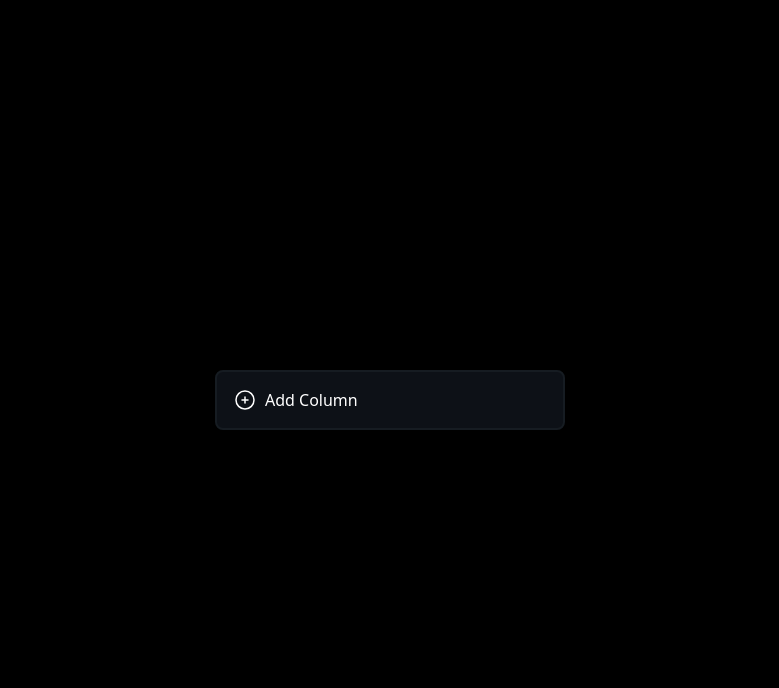
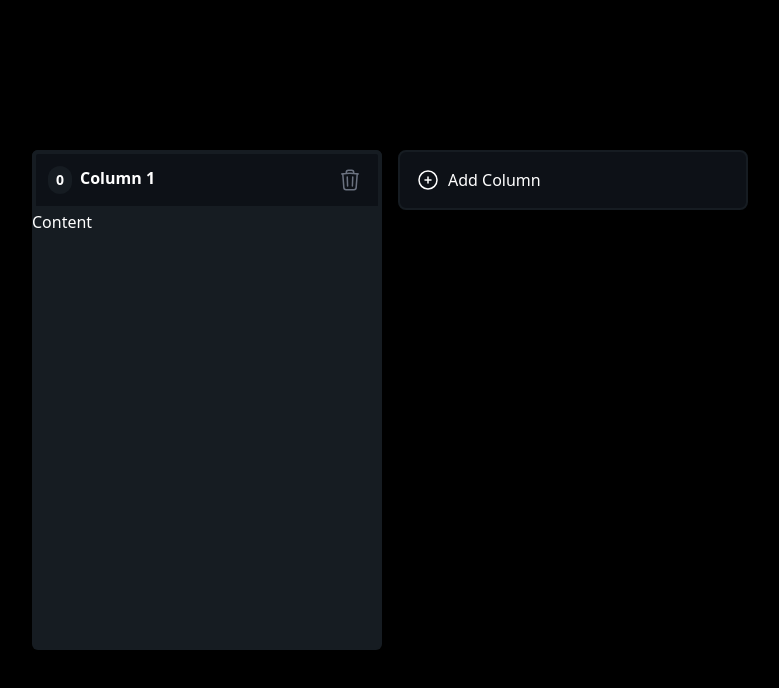
Before and after one commit to chopsqd/kanban-board, a React (Vite) app: page / in a window 1280 px wide. Both pictures are taken after a click on the button "Add Column". Shown: the top 688 px of the page, without its empty margins (250-1029 px from the left). Built offline with nearby package versions, Linux system fonts and the light colour scheme.

Commit message:
Finished with the Kanban column component

```diff
--- /dev/null
+++ b/src/components/Column.tsx
@@ -0,0 +1,35 @@
+import {IColumn} from "../types.ts";
+import TrashIcon from "../icons/TrashIcon.tsx";
+
+interface IColumnProps {
+    column: IColumn
+    deleteColumn: (id: number) => void
+}
+
+const Column = ({column, deleteColumn}: IColumnProps) => {
+    return (
+        <div className={"bg-columnBackgroundColor w-[350px] h-[500px] max-h-[500px] rounded-md flex flex-col"}>
+            <div className={"bg-mainBackgroundColor text-md h-[60px] cursor-grab rounded-md rounded-b-none p-3 font-bold border-columnBackgroundColor border-4 flex items-center justify-between"}>
+                <div className={"flex gap-2"}>
+                    <div className={"flex justify-center items-center bg-columnBackgroundColor px-2 py-1 text-sm rounded-full"}>0</div>
+                    {column.title}
+                </div>
+
+                <button
+                    className={"stroke-gray-500 hover:stroke-white hover:bg-columnBackgroundColor rounded px-1 py-2"}
+                    onClick={() => {
+                        deleteColumn(column.id)
+                    }}
+                >
+                    <TrashIcon />
+                </button>
+            </div>
+
+            <div className={"flex flex-grow"}>
+                Content
+            </div>
+        </div>
+    );
+};
+
+export default Column;
--- a/src/components/KanbanBoard.tsx
+++ b/src/components/KanbanBoard.tsx
@@ -1,16 +1,34 @@
 import {useState} from "react";
 import PlusIcon from "../icons/PlusIcon.tsx";
+import {IColumn} from "../types.ts";
+import Column from "./Column.tsx";
 
 const KanbanBoard = () => {
-    const [columns, setColumns] = useState([])
+    const [columns, setColumns] = useState<IColumn[]>([])
 
     const createNewColumn = () => {
+        setColumns([
+            ...columns,
+            {id: Date.now(), title: `Column ${columns.length + 1}`}
+        ])
+    }
 
+    const deleteColumn = (id: number) => {
+        setColumns(prevColumns => prevColumns.filter(column => column.id !== id))
     }
 
     return (
         <div className={"m-auto flex min-h-screen w-full items-center overflow-x-auto overflow-y-hidden px-[40px]"}>
-            <div className={"m-auto"}>
+            <div className={"m-auto flex gap-4"}>
+                <div className={"flex gap-4"}>
+                    {columns.map(column =>
+                        <Column
+                            key={column.id}
+                            column={column}
+                            deleteColumn={deleteColumn}
+                        />
+                    )}
+                </div>
                 <button
                     onClick={createNewColumn}
                     className={"h-[60px] w-[350px] min-w-[350px] cursor-pointer rounded-lg bg-mainBackgroundColor border-2 border-columnBackgroundColor p-4 ring-rose-500 hover:ring-2 flex gap-2"}
--- a/src/types.ts
+++ b/src/types.ts
@@ -0,0 +1,4 @@
+export interface IColumn {
+    id: number
+    title: string
+}
```
